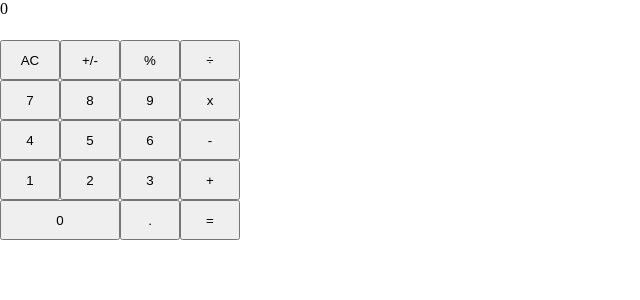
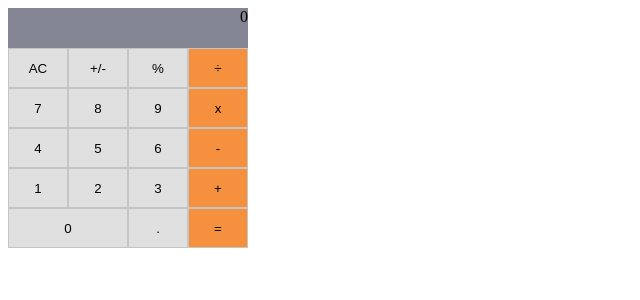
Before and after one commit to Farida-Hamid/Maths-Magicians, a React (Create React App) app: page / in a window 1280 px wide. Shown: the top 300 px of the page, without its empty margins (0-640 px from the left). Built offline with nearby package versions, Linux system fonts and the light colour scheme.

Commit message:
Adjust button colors

```diff
--- a/src/components/calculator.js
+++ b/src/components/calculator.js
@@ -34,7 +34,7 @@ class Calculator extends React.Component {
           <button type="button" className="orange">+</button>
         </div>
         <div className="row">
-          <button type="button" className="zero">0</button>
+          <button type="button" className="zero gray">0</button>
           <button type="button" className="gray">.</button>
           <button type="button" className="orange">=</button>
         </div>
--- a/src/index.css
+++ b/src/index.css
@@ -1,21 +1,28 @@
-body {
-  margin: 0;
-}
-
 .calculator {
-  margin: auto;
+  width: fit-content;
 }
 
 .screen {
-  width: max-content;
+  width: 100%;
   height: 40px;
+  background: #858693;
+  text-align: right;
 }
 
 button {
   width: 60px;
   height: 40px;
+  border: solid 0.25px #c5c5c5;
 }
 
 .zero {
   width: 120px;
 }
+
+.gray {
+  background: #e0e0e0;
+}
+
+.orange {
+  background: #f5913e;
+}
```
